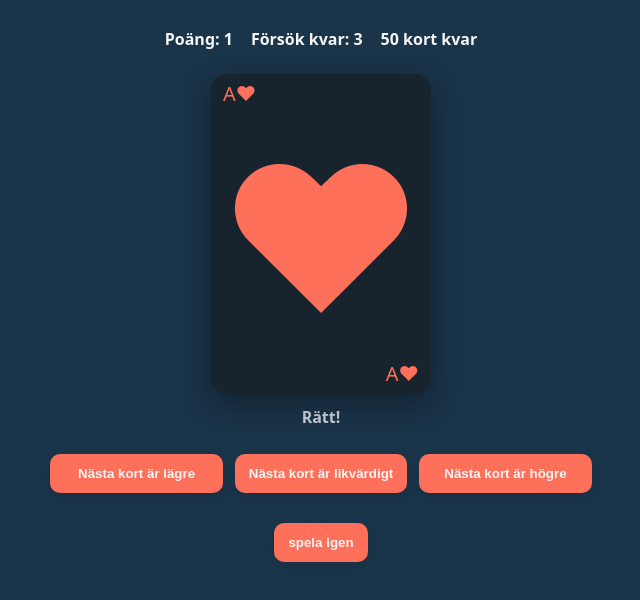
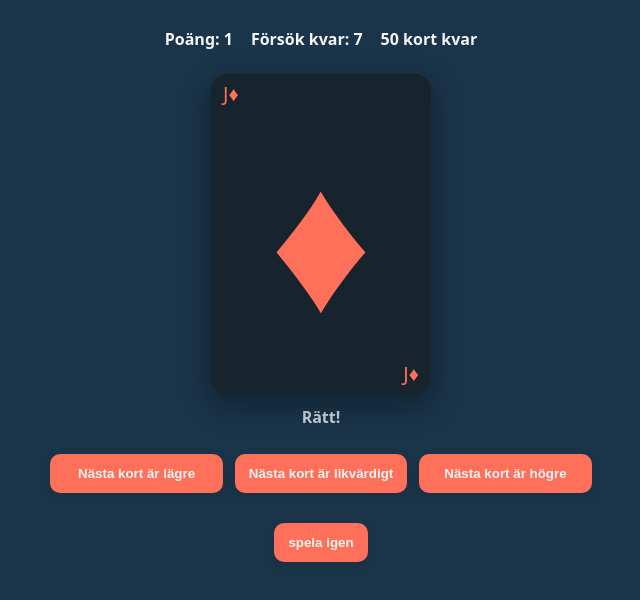
Before and after one commit to ThatMayBeTheCase/Card-Game, a plain HTML site: page index.html in a window 1280 px wide. Both pictures are taken after a click on the button "Nästa kort är lägre". Shown: the whole page, without its empty margins (319-959 px from the left). Drawn offline with Linux system fonts and the light colour scheme.

Commit message:
bug fixed.

```diff
--- a/index.html
+++ b/index.html
@@ -12,7 +12,7 @@
         <!-- HUD med info -->
         <section class="hud">
             <div>Poäng: <span id="score">0</span></div>
-            <div>Försök kvar: <span id="lives">3</span></div>
+            <div>Försök kvar: <span id="lives"></span></div>
             <div><span id="remaining">52</span> kort kvar</div>
         </section>
 
--- a/script.js
+++ b/script.js
@@ -3,7 +3,7 @@
 let deck = [];
 let currentCard = null;
 let score = 0;
-let lives = 3;
+let lives = 7;
 
 // skapar en kortlek med 52 kort
 function buildDeck() {
@@ -63,7 +63,7 @@ function startGame() {
   deck = buildDeck();
   shuffleDeck(deck);
   score = 0;
-  lives = 3;
+  lives = 7;
   currentCard = drawCard();
   updateUI();
 }
@@ -78,6 +78,9 @@ function handleGuess(choice) {
   const nextCard = drawCard();
   const result = compareRanks(currentCard, nextCard);
 
+//Flyttar fram nästa kort i kön
+  currentCard = nextCard;
+
 //kollar gisningen
   if (choice === result) {
     score++;
@@ -87,9 +90,6 @@ function handleGuess(choice) {
     lives--;
     updateUI("Fel!");
   }
-
-//Flyttar fram nästa kort i kön
-  currentCard = nextCard;
 
   if (lives <= 0) {
     endGame("Slut på försök!");
```
